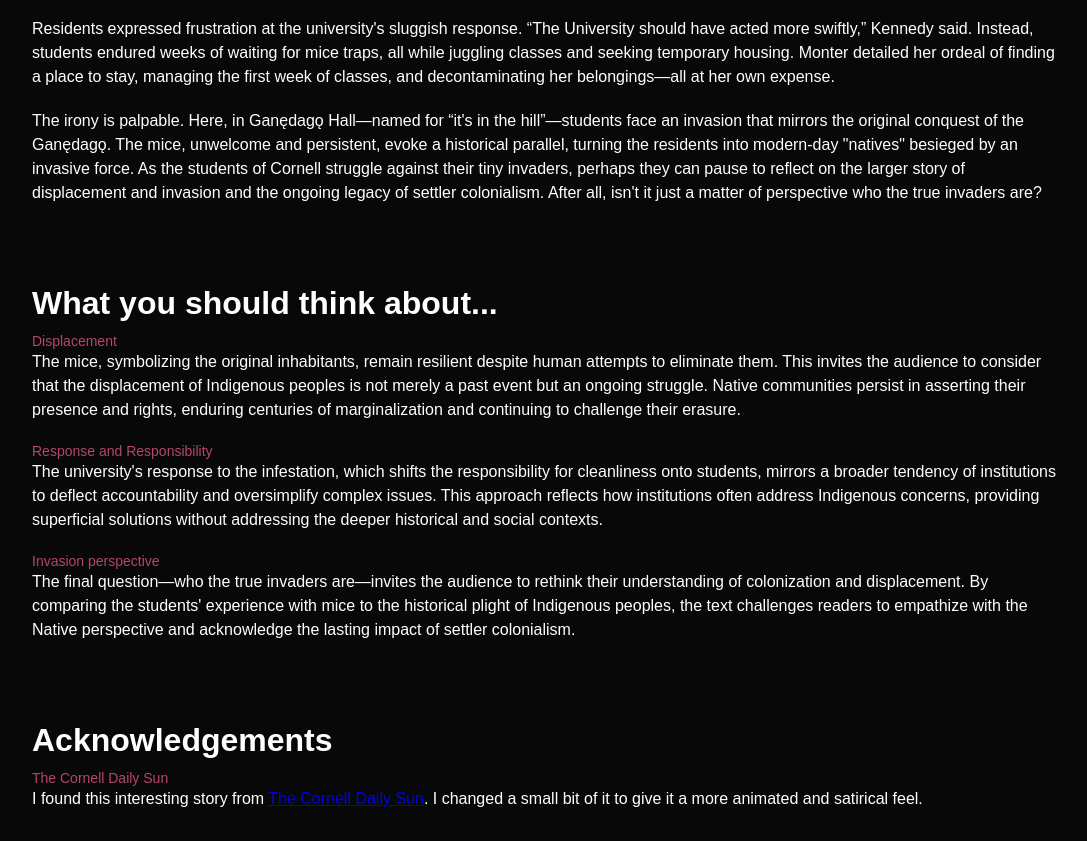
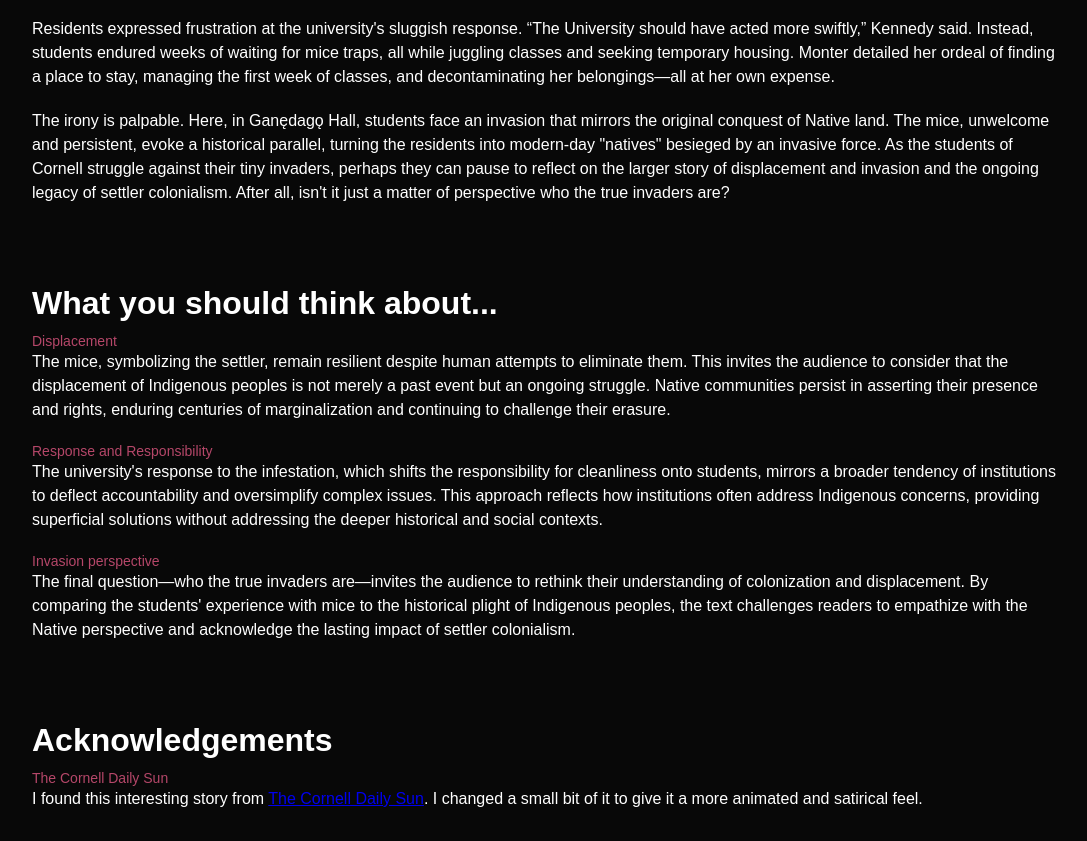
Before and after one commit to Mnu02/asrcWebsite, a plain HTML site: page news.html in a window 1280 px wide. Shown: the part 953-1794 px from the top of the page, without its empty margins (96-1183 px from the left). Drawn offline with Linux system fonts and the light colour scheme.

Commit message:
Corrected minor issues with text data

```diff
--- a/news.html
+++ b/news.html
@@ -87,14 +87,14 @@
         </p>
 
         <p>
-          The irony is palpable. Here, in Ganędagǫ Hall—named for “it's in the
-          hill”—students face an invasion that mirrors the original conquest of the
-          Ganędagǫ. The mice, unwelcome and persistent, evoke a historical
-          parallel, turning the residents into modern-day "natives" besieged by
-          an invasive force. As the students of Cornell struggle against their
-          tiny invaders, perhaps they can pause to reflect on the larger story
-          of displacement and invasion and the ongoing legacy of settler colonialism.
-          After all, isn't it just a matter of perspective who the true invaders are?
+          The irony is palpable. Here, in Ganędagǫ Hall, students face an invasion
+          that mirrors the original conquest of Native land. The mice, unwelcome
+          and persistent, evoke a historical parallel, turning the residents into
+          modern-day "natives" besieged by an invasive force. As the students of
+          Cornell struggle against their tiny invaders, perhaps they can pause to
+          reflect on the larger story of displacement and invasion and the ongoing
+          legacy of settler colonialism. After all, isn't it just a matter of
+          perspective who the true invaders are?
         </p>
     </div>
 
@@ -108,7 +108,7 @@
             <ul>
                 <li><span>Displacement</span><br>
                   <p>
-                    The mice, symbolizing the original inhabitants, remain
+                    The mice, symbolizing the settler, remain
                     resilient despite human attempts to eliminate them. This
                     invites the audience to consider that the displacement of
                     Indigenous peoples is not merely a past event but an ongoing
```
Also changed, not shown: usinsts.html (+1 -1 lines).
